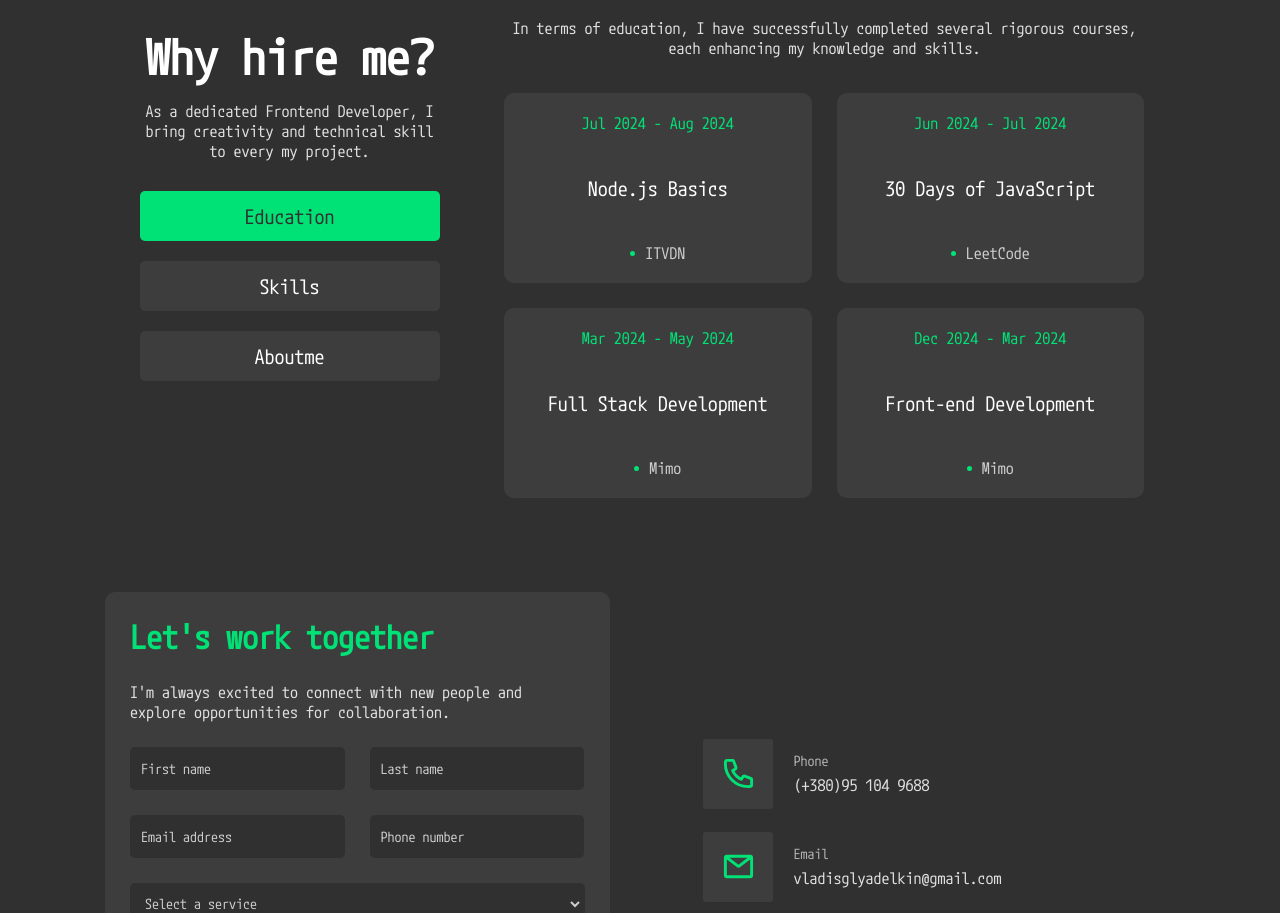
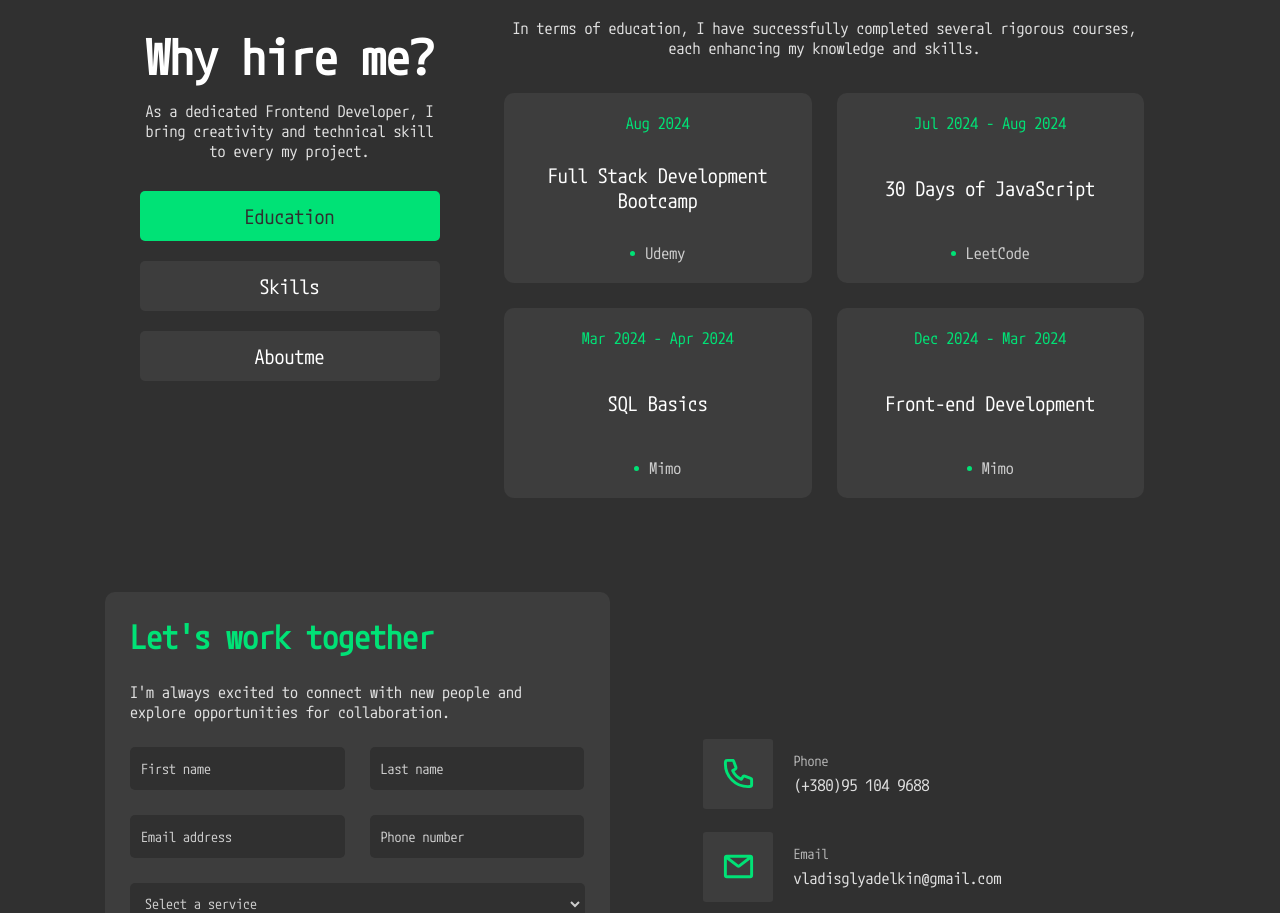
Before and after one commit to IRFI4/my-portfolio, a React (Create React App) app: page / in a window 1280 px wide. Shown: the part 2591-3504 px from the top of the page. Built offline with nearby package versions, Linux system fonts and the light colour scheme.

Commit message:
changed data.js

```diff
--- a/src/data.js
+++ b/src/data.js
@@ -69,16 +69,16 @@ const data = {
     ],
     education: [
         {
+            date: 'Aug 2024',
+            name: 'Full Stack Development Bootcamp',
+            company: 'Udemy'
+        }, {
             date: 'Jul 2024 - Aug 2024',
-            name: 'Node.js Basics',
-            company: 'ITVDN'
-        }, {
-            date: 'Jun 2024 - Jul 2024',
             name: '30 Days of JavaScript',
             company: 'LeetCode'
         }, {
-            date: 'Mar 2024 - May 2024',
-            name: 'Full Stack Development',
+            date: 'Mar 2024 - Apr 2024',
+            name: 'SQL Basics',
             company: 'Mimo'
         }, {
             date: 'Dec 2024 - Mar 2024',
```
